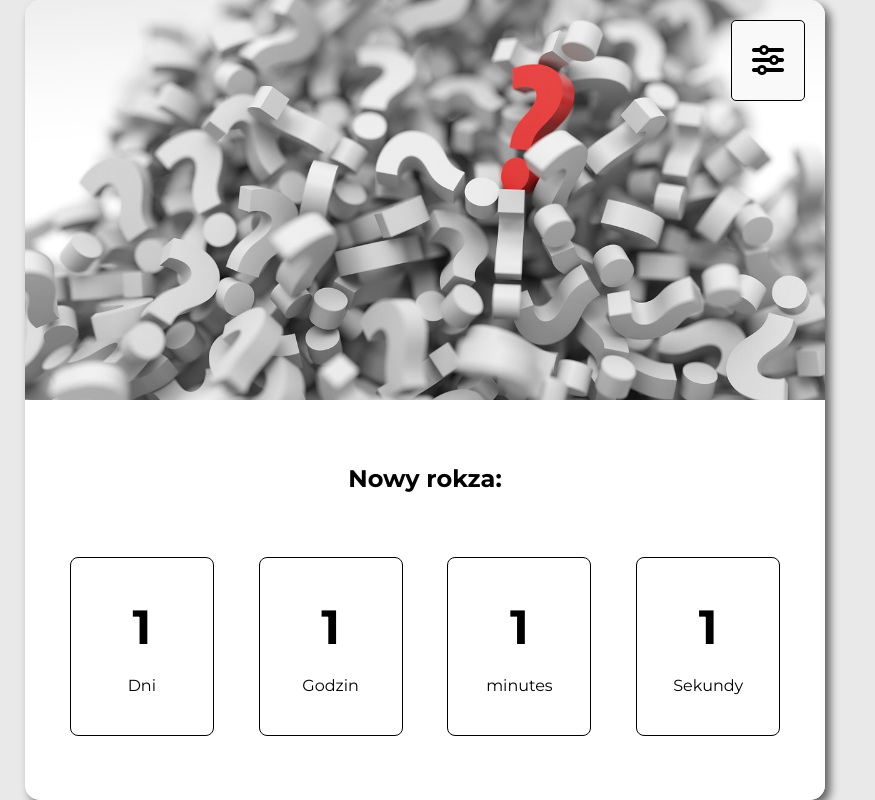
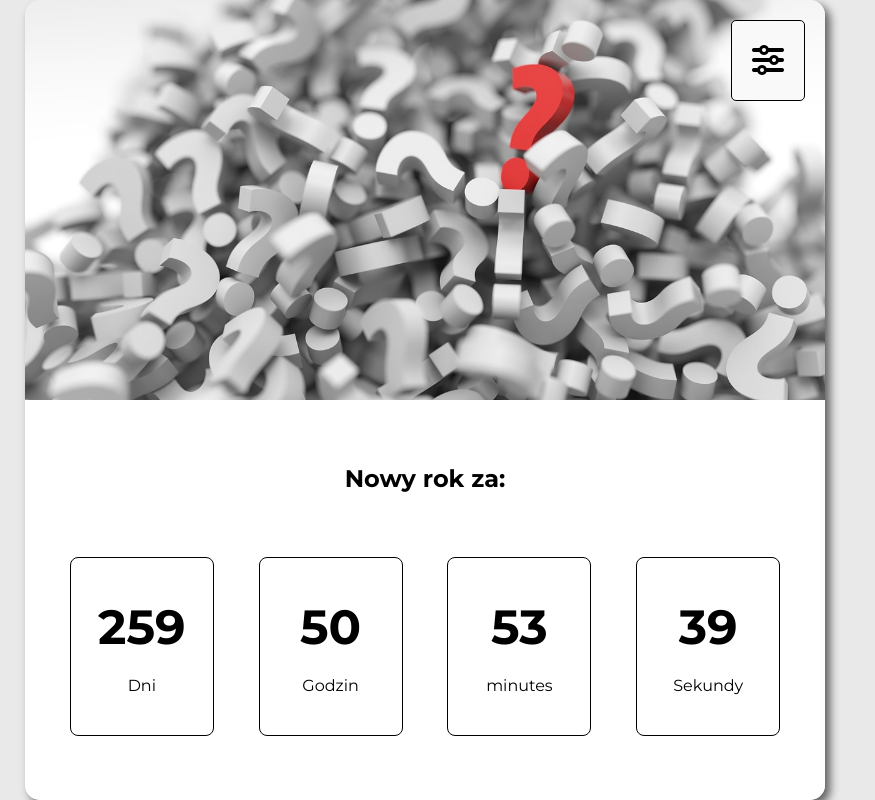
Before and after one commit to Piotrek1994/Czaso-odliczator, a plain HTML site: page index.html in a window 1280 px wide. Shown: the whole page, without its empty margins (0-875 px from the left). Drawn offline with Linux system fonts and the light colour scheme.

Commit message:
Project not finished, settings panel need to be fixed

```diff
--- a/index.html
+++ b/index.html
@@ -34,7 +34,7 @@
                 <tr>
                     <td><input type="number" id="event-day" maxlength="2" value="1"></td>
                     <td><input type="number" id="event-month" maxlength="2" value="1"></td>
-                    <td><input type="number" id="event-year" maxlength="4" value="2021"></td>
+                    <td><input type="number" id="event-year" maxlength="4" value="2023"></td>
                 </tr>
             </table>
             <label for="event-image">Link do obrazka:</label>
@@ -48,24 +48,24 @@
                 <div class="settings-btn"><i class="fas fa-sliders-h"></i></div>
             </div>
             <div class="time-section">
-                <h3><span class="event">Nowy rok</span>za:</h3>
+                <h3><span class="event">Nowy rok</span> za:</h3>
                 <div class="time-cards">
 
 
                     <div class="card">
-                        <p class="days count number">1</p>
+                        <p class="days-count number">1</p>
                         <p class="card-title">Dni</p>
                     </div>
                     <div class="card">
-                        <p class="hours count number">1</p>
+                        <p class="hours-count number">1</p>
                         <p class="card-title">Godzin</p>
                     </div>
                     <div class="card">
-                        <p class="minutes count number">1</p>
+                        <p class="minutes-count number">1</p>
                         <p class="card-title">minutes</p>
                     </div>
                     <div class="card">
-                        <p class="seconds count number">1</p>
+                        <p class="seconds-count number">1</p>
                         <p class="card-title">Sekundy</p>
                     </div>
                 </div>
--- a/script.js
+++ b/script.js
@@ -18,11 +18,29 @@ const eventSpan = document.querySelector('.event')
 let userTime
 
 
+const setTime = () => {
+	const currentTime = new Date()
+	const result = userTime - currentTime
+
+	const days = Math.floor(result / 1000 / 60 / 60 / 24)
+	const hours = Math.floor(result / 1000 / 60 / 60 ) %60
+	const minutes = Math.floor(result / 1000 / 60) %60
+	const seconds = Math.floor(result / 1000 ) %60
+
+	daysCount.textContent = days
+	hoursCount.textContent = hours
+	minutesCount.textContent = minutes
+	secondsCount.textContent = seconds
+}
+
+
 const appUpdate = () => {
 	eventSpan.textContent = eventName.value
 	userTime = new Date(`${eventMonth.value} ${eventDay.value} ${eventYear.value}`)
 	imageSection.style.backgroundImage = `url('${eventImg.value}')`
 	console.log(userTime);
+	setTime()
+
 }
 
 settingsBtn.addEventListener('click', () => {
@@ -30,7 +48,8 @@ settingsBtn.addEventListener('click', () => {
 })
 
 
-
+appUpdate()
+setInterval(setTime, 1000)
 
 
 
```
